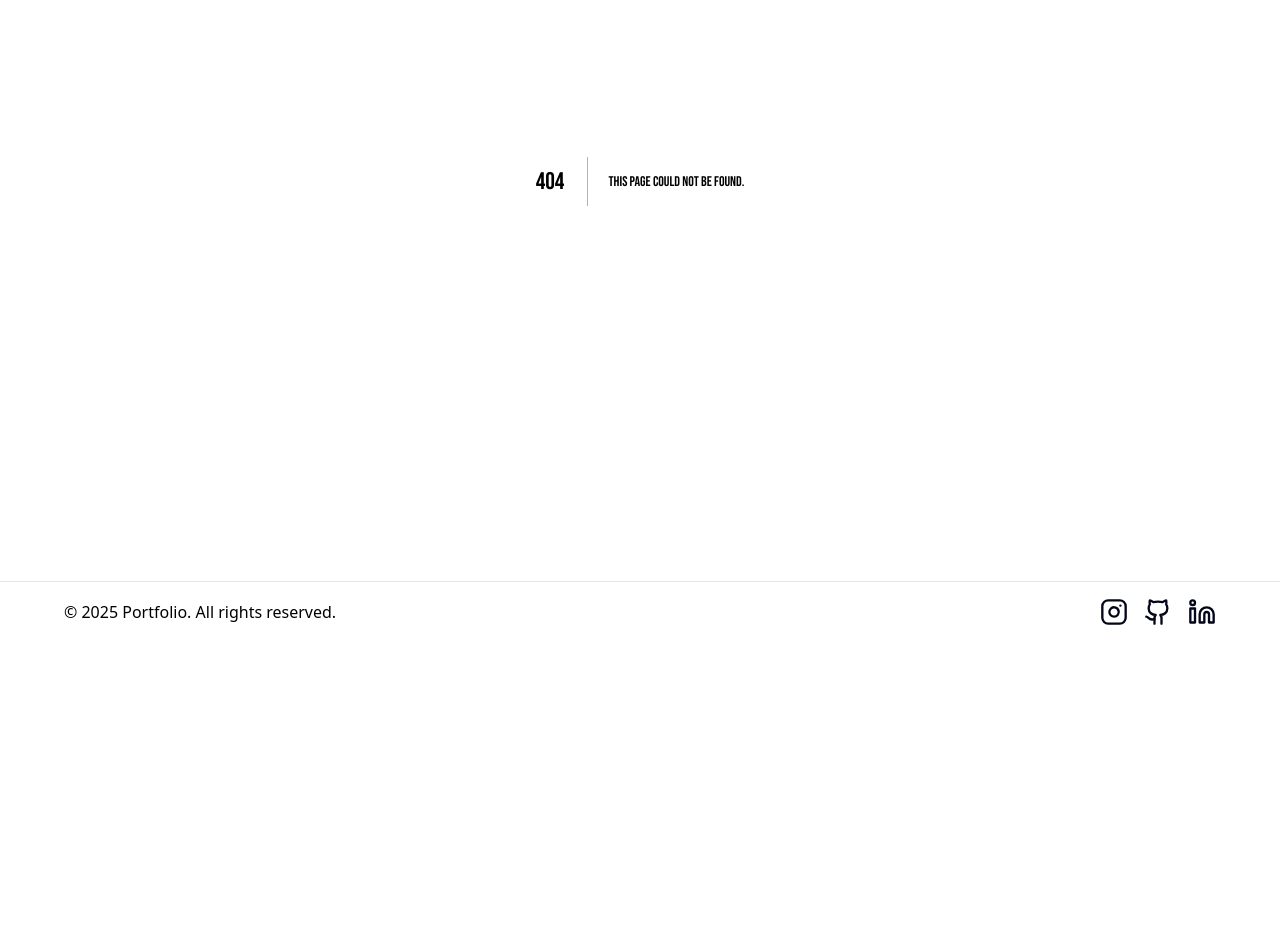
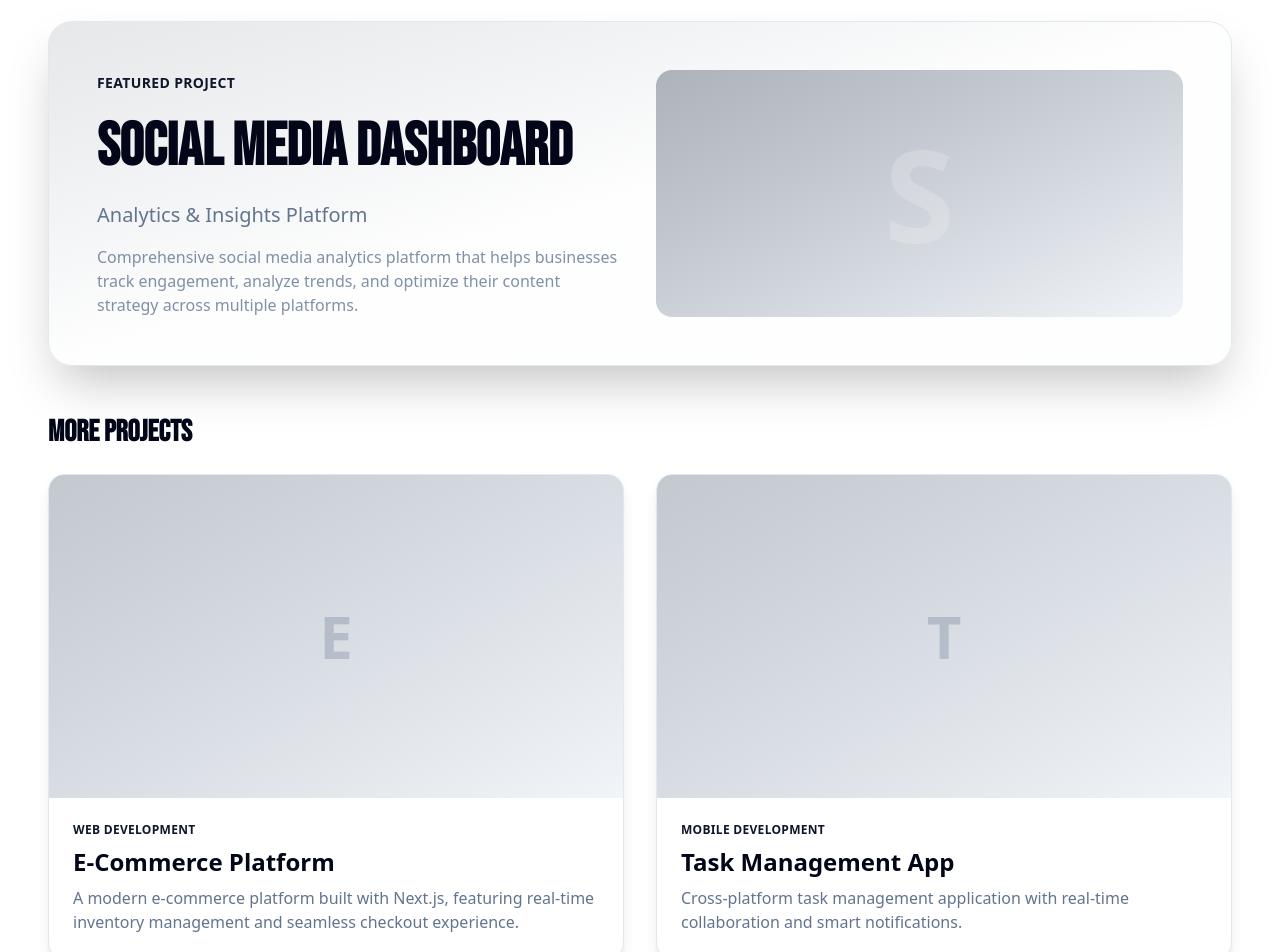
Before and after one commit to marcorv6/portfol, a Next.js app: page /project in a window 1280 px wide. Before the commit this address had no page. Shown: the part 340-1292 px from the top of the page. Before the commit the page ends 982 px from the top, so only its background shows below. Built offline with nearby package versions, Linux system fonts and the light colour scheme.

Commit message:
✨ Add Projects page with featured and grid layouts

```diff
--- /dev/null
+++ b/app/project/page.tsx
@@ -0,0 +1,67 @@
+import { FeaturedProject } from "@/components/projects/featured-project"
+import { ProjectCard } from "@/components/projects/project-card"
+
+const projects = [
+  {
+    title: "E-Commerce Platform",
+    category: "Web Development",
+    description: "A modern e-commerce platform built with Next.js, featuring real-time inventory management and seamless checkout experience.",
+    link: "#"
+  },
+  {
+    title: "Task Management App",
+    category: "Mobile Development",
+    description: "Cross-platform task management application with real-time collaboration and smart notifications.",
+    link: "#"
+  },
+  {
+    title: "AI Content Generator",
+    category: "Machine Learning",
+    description: "AI-powered content generation tool that helps creators produce high-quality content faster using advanced language models.",
+    link: "#"
+  },
+  {
+    title: "Portfolio Dashboard",
+    category: "Data Visualization",
+    description: "Interactive dashboard for tracking and analyzing investment portfolios with real-time market data integration.",
+    link: "#"
+  }
+]
+
+export default function ProjectsPage() {
+  return (
+    <div className="min-h-screen py-12 px-4 md:px-8 lg:px-12">
+      <div className="max-w-7xl mx-auto">
+        {/* Header */}
+        <div className="mb-12">
+          <h1 className="text-6xl md:text-7xl font-bold mb-4">Projects</h1>
+          <p className="text-xl text-muted-foreground max-w-2xl">
+            A collection of my recent work and side projects. Each one tells a unique story of problem-solving and creativity.
+          </p>
+        </div>
+
+        {/* Featured Project */}
+        <FeaturedProject
+          title="Social Media Dashboard"
+          subtitle="Analytics & Insights Platform"
+          description="Comprehensive social media analytics platform that helps businesses track engagement, analyze trends, and optimize their content strategy across multiple platforms."
+          link="#"
+        />
+
+        {/* Project Grid */}
+        <div>
+          <h2 className="text-3xl font-bold mb-6">More Projects</h2>
+          <div className="grid md:grid-cols-2 gap-8">
+            {projects.map((project, index) => (
+              <ProjectCard
+                key={project.title}
+                {...project}
+                index={index}
+              />
+            ))}
+          </div>
+        </div>
+      </div>
+    </div>
+  )
+}
--- /dev/null
+++ b/components/projects/featured-project.tsx
@@ -0,0 +1,87 @@
+"use client"
+
+import { motion } from "framer-motion"
+import Image from "next/image"
+import Link from "next/link"
+
+interface FeaturedProjectProps {
+  title: string
+  subtitle: string
+  description: string
+  image?: string
+  link?: string
+}
+
+export function FeaturedProject({ title, subtitle, description, image, link }: FeaturedProjectProps) {
+  return (
+    <motion.div
+      initial={{ opacity: 0, scale: 0.95 }}
+      animate={{ opacity: 1, scale: 1 }}
+      transition={{ duration: 0.6 }}
+      className="relative overflow-hidden rounded-3xl bg-gradient-to-br from-primary/10 via-accent/10 to-secondary/10 border border-border shadow-2xl mb-12"
+    >
+      <Link href={link || "#"} className="block group">
+        <div className="grid md:grid-cols-2 gap-8 p-8 md:p-12">
+          <div className="flex flex-col justify-center space-y-4">
+            <motion.div
+              initial={{ opacity: 0, x: -20 }}
+              animate={{ opacity: 1, x: 0 }}
+              transition={{ delay: 0.2, duration: 0.5 }}
+            >
+              <span className="text-sm font-semibold text-primary uppercase tracking-wide">
+                Featured Project
+              </span>
+            </motion.div>
+
+            <motion.h2
+              initial={{ opacity: 0, x: -20 }}
+              animate={{ opacity: 1, x: 0 }}
+              transition={{ delay: 0.3, duration: 0.5 }}
+              className="text-5xl md:text-6xl font-bold leading-tight group-hover:text-primary transition-colors"
+            >
+              {title}
+            </motion.h2>
+
+            <motion.p
+              initial={{ opacity: 0, x: -20 }}
+              animate={{ opacity: 1, x: 0 }}
+              transition={{ delay: 0.4, duration: 0.5 }}
+              className="text-xl text-muted-foreground"
+            >
+              {subtitle}
+            </motion.p>
+
+            <motion.p
+              initial={{ opacity: 0, x: -20 }}
+              animate={{ opacity: 1, x: 0 }}
+              transition={{ delay: 0.5, duration: 0.5 }}
+              className="text-base text-muted-foreground/80"
+            >
+              {description}
+            </motion.p>
+          </div>
+
+          <motion.div
+            initial={{ opacity: 0, scale: 0.9 }}
+            animate={{ opacity: 1, scale: 1 }}
+            transition={{ delay: 0.3, duration: 0.6 }}
+            className="relative aspect-square md:aspect-auto overflow-hidden rounded-2xl bg-muted"
+          >
+            {image ? (
+              <Image
+                src={image}
+                alt={title}
+                fill
+                className="object-cover transition-transform duration-500 group-hover:scale-105"
+              />
+            ) : (
+              <div className="absolute inset-0 flex items-center justify-center bg-gradient-to-br from-primary/30 to-accent/30">
+                <span className="text-9xl font-bold text-white/20">{title[0]}</span>
+              </div>
+            )}
+          </motion.div>
+        </div>
+      </Link>
+    </motion.div>
+  )
+}
--- /dev/null
+++ b/components/projects/project-card.tsx
@@ -0,0 +1,58 @@
+"use client"
+
+import { motion } from "framer-motion"
+import Image from "next/image"
+import Link from "next/link"
+
+interface ProjectCardProps {
+  title: string
+  category: string
+  description: string
+  image?: string
+  link?: string
+  index: number
+}
+
+export function ProjectCard({ title, category, description, image, link, index }: ProjectCardProps) {
+  return (
+    <motion.div
+      initial={{ opacity: 0, y: 20 }}
+      animate={{ opacity: 1, y: 0 }}
+      transition={{ delay: index * 0.1, duration: 0.5 }}
+      whileHover={{ scale: 1.02 }}
+      className="group relative overflow-hidden rounded-2xl bg-card border border-border shadow-lg"
+    >
+      <Link href={link || "#"} className="block">
+        <div className="aspect-video relative overflow-hidden bg-muted">
+          {image ? (
+            <Image
+              src={image}
+              alt={title}
+              fill
+              className="object-cover transition-transform duration-300 group-hover:scale-105"
+            />
+          ) : (
+            <div className="absolute inset-0 flex items-center justify-center bg-gradient-to-br from-primary/20 to-accent/20">
+              <span className="text-6xl font-bold text-muted-foreground/30">{title[0]}</span>
+            </div>
+          )}
+          <div className="absolute inset-0 bg-gradient-to-t from-black/60 to-transparent opacity-0 group-hover:opacity-100 transition-opacity duration-300" />
+        </div>
+
+        <div className="p-6">
+          <div className="flex items-center gap-2 mb-2">
+            <span className="text-xs font-semibold text-primary uppercase tracking-wide">
+              {category}
+            </span>
+          </div>
+          <h3 className="text-2xl font-bold mb-2 group-hover:text-primary transition-colors">
+            {title}
+          </h3>
+          <p className="text-muted-foreground line-clamp-2">
+            {description}
+          </p>
+        </div>
+      </Link>
+    </motion.div>
+  )
+}
```
